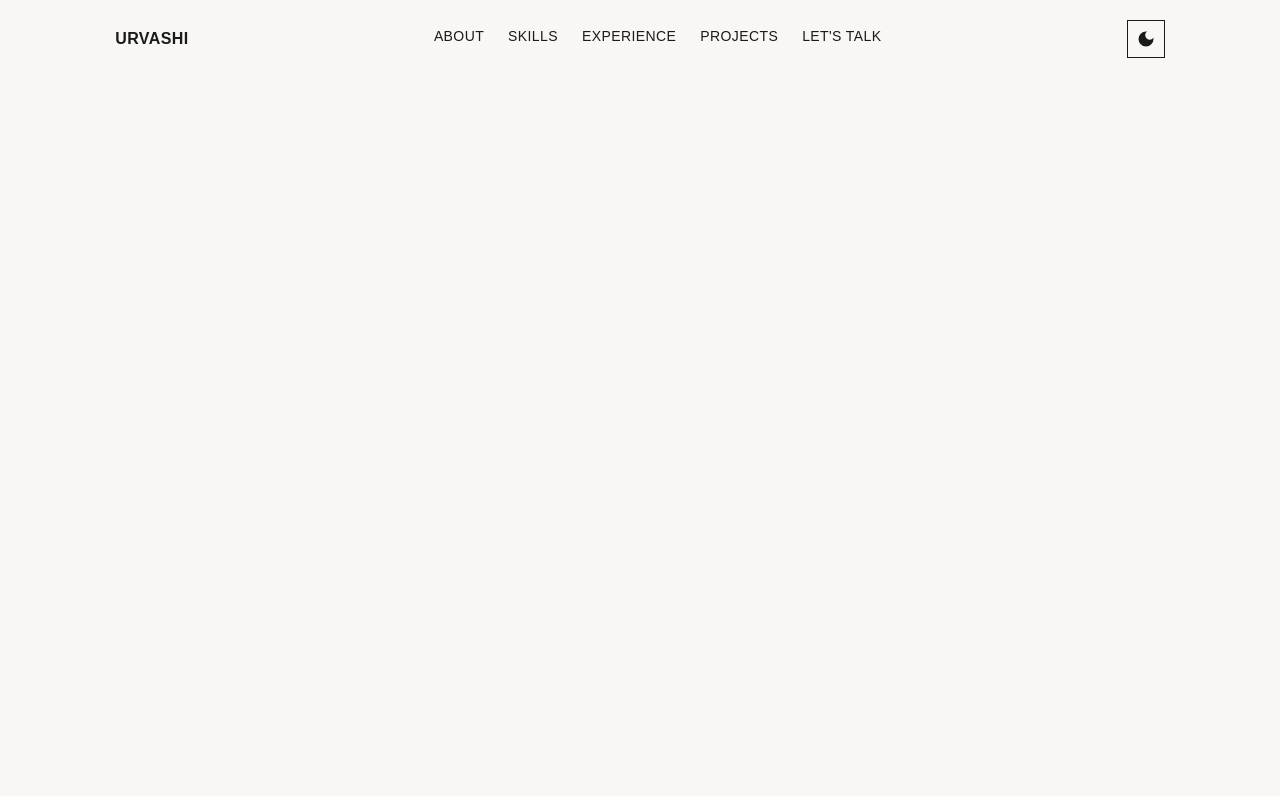
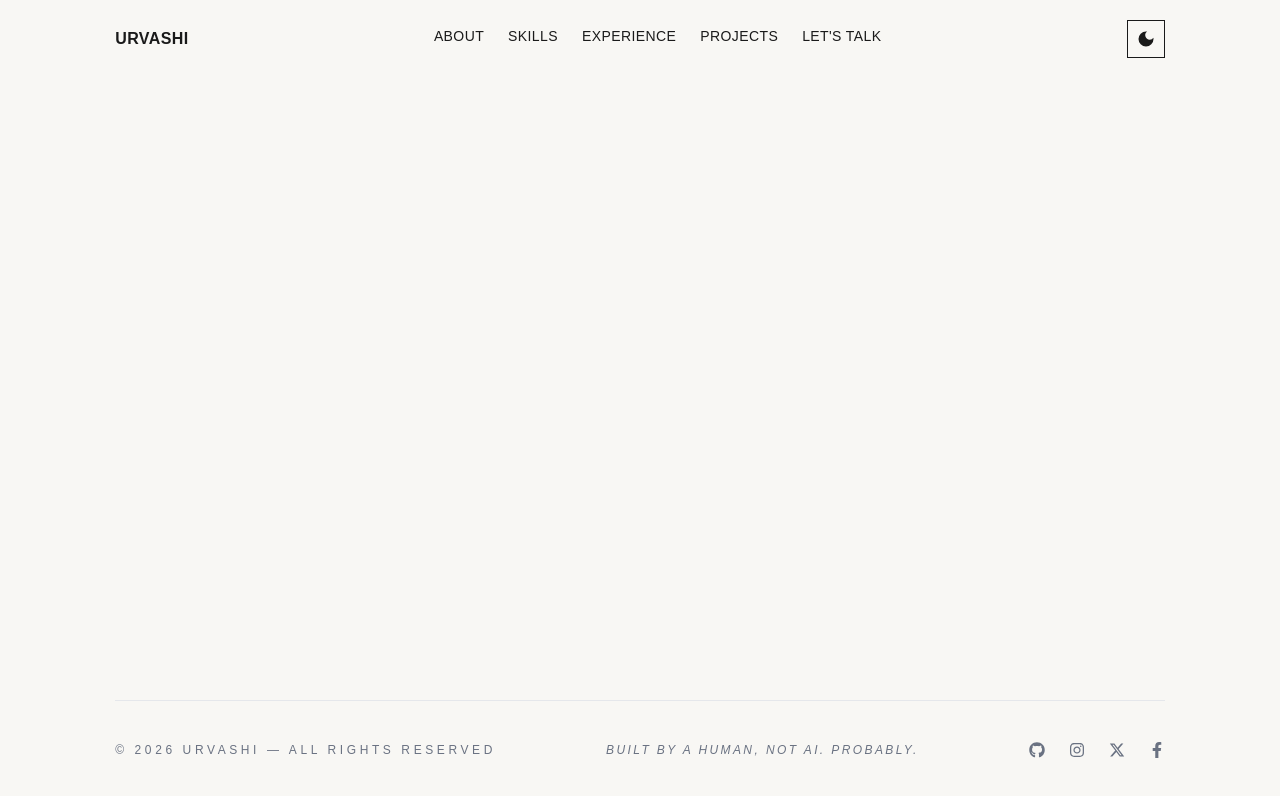
Before and after one commit to urvashidab/Urvashi-Portfolio, a React (Vite) app: page / in a window 1280 px wide. Shown: the top 796 px of the page. Built offline with nearby package versions, Linux system fonts and the light colour scheme.

Commit message:
Footer page ready

```diff
--- a/src/App.jsx
+++ b/src/App.jsx
@@ -8,11 +8,14 @@ import Skills from "./pages/Skills";
 import About from "./pages/About";
 import Navbar from "./components/Navbar";
 import NotFound from "./pages/NotFound";
+import Footer from "./components/Footer";
 
+// App.jsx
 const App = () => {
   return (
-    <div className="px-4 sm:px-[5vw] md:px-[7vw] lg:px-[9vw]">
+    <div className="px-4 sm:px-[5vw] md:px-[7vw] lg:px-[9vw] min-h-screen flex flex-col">
       <Navbar />
+      <main className="flex-1">
         <Routes>
           <Route path="/" element={<Home />} />
           <Route path="/contact" element={<Contact />} />
@@ -22,7 +25,8 @@ const App = () => {
           <Route path="/experience" element={<Experience />} />
           <Route path="*" element={<NotFound />} />
         </Routes>
-      {/* <Footer /> */}
+      </main>
+      <Footer />
     </div>
   );
 };
--- a/src/components/Footer.jsx
+++ b/src/components/Footer.jsx
@@ -0,0 +1,60 @@
+import React from "react";
+import { FaGithub, FaInstagram, FaXTwitter } from "react-icons/fa6";
+import { FaFacebookF } from "react-icons/fa";
+
+const Footer = () => {
+  const year = new Date().getFullYear();
+  return (
+    <footer className="border-t border-gray-200 dark:border-gray-800 mt-28 py-10">
+      <div className="flex flex-col md:flex-row justify-between items-center gap-6">
+        {/* left — branding */}
+        <p className="text-xs tracking-[0.3em] uppercase text-gray-500 dark:text-gray-400">
+          © {year} Urvashi — All Rights Reserved
+        </p>
+
+        {/* center — tagline */}
+        <p className="text-xs tracking-[0.2em] uppercase text-gray-500 dark:text-gray-400 italic">
+          Built by a human, not AI. Probably.
+        </p>
+
+        {/* right — social icons */}
+        <div className="flex gap-6 text-base text-gray-500 dark:text-gray-400">
+          <a
+            href="https://github.com/yourname"
+            target="_blank"
+            rel="noreferrer"
+            className="hover:text-primaryText dark:hover:text-darkText transition"
+          >
+            <FaGithub />
+          </a>
+          <a
+            href="https://instagram.com/yourname"
+            target="_blank"
+            rel="noreferrer"
+            className="hover:text-primaryText dark:hover:text-darkText transition"
+          >
+            <FaInstagram />
+          </a>
+          <a
+            href="https://twitter.com/yourname"
+            target="_blank"
+            rel="noreferrer"
+            className="hover:text-primaryText dark:hover:text-darkText transition"
+          >
+            <FaXTwitter />
+          </a>
+          <a
+            href="https://facebook.com/yourname"
+            target="_blank"
+            rel="noreferrer"
+            className="hover:text-primaryText dark:hover:text-darkText transition"
+          >
+            <FaFacebookF />
+          </a>
+        </div>
+      </div>
+    </footer>
+  );
+};
+
+export default Footer;
--- a/src/components/Navbar.jsx
+++ b/src/components/Navbar.jsx
@@ -86,7 +86,7 @@ const Navbar = () => {
       </button>
 
       {menu && (
-        <ul className="flex flex-col gap-6 md:gap-12 fixed top-20 right-0  w-1/2  h-screen  md:text-2xl shadow-lg p-10 lg:hidden">
+        <ul className="flex flex-col gap-6 md:gap-12 fixed top-20 right-0  w-1/2  h-screen bg-primaryBg dark:bg-darkBg md:text-2xl shadow-lg p-10 lg:hidden">
           <NavLink to="/about" onClick={handleMenu}>
             ABOUT
           </NavLink>
--- a/src/index.css
+++ b/src/index.css
@@ -39,5 +39,5 @@
 }
 
 .input-form {
-  @apply border-b border-gray-300 focus:border-primaryText dark:focus:border-[#f1e1b9] py-3 outline-none placeholder:text-gray-400;
+  @apply w-full border-b border-gray-300 dark:border-gray-600 focus:border-primaryText dark:focus:border-[#f1e1b9] py-3 outline-none placeholder:text-gray-400 dark:placeholder:text-gray-500 bg-transparent;
 }
--- a/src/pages/Contact.jsx
+++ b/src/pages/Contact.jsx
@@ -6,7 +6,7 @@ import { FaGithub, FaXTwitter } from "react-icons/fa6";
 
 const Contact = () => {
   return (
-    <div className="grid grid-cols-1 lg:grid-cols-2 gap-12 py-16">
+    <div className="grid grid-cols-1 lg:grid-cols-2 gap-12 py-12">
       {/* left side */}
 
       <div className="flex flex-col gap-8">
```
Lines whose indentation alone changed are shown as unchanged.
